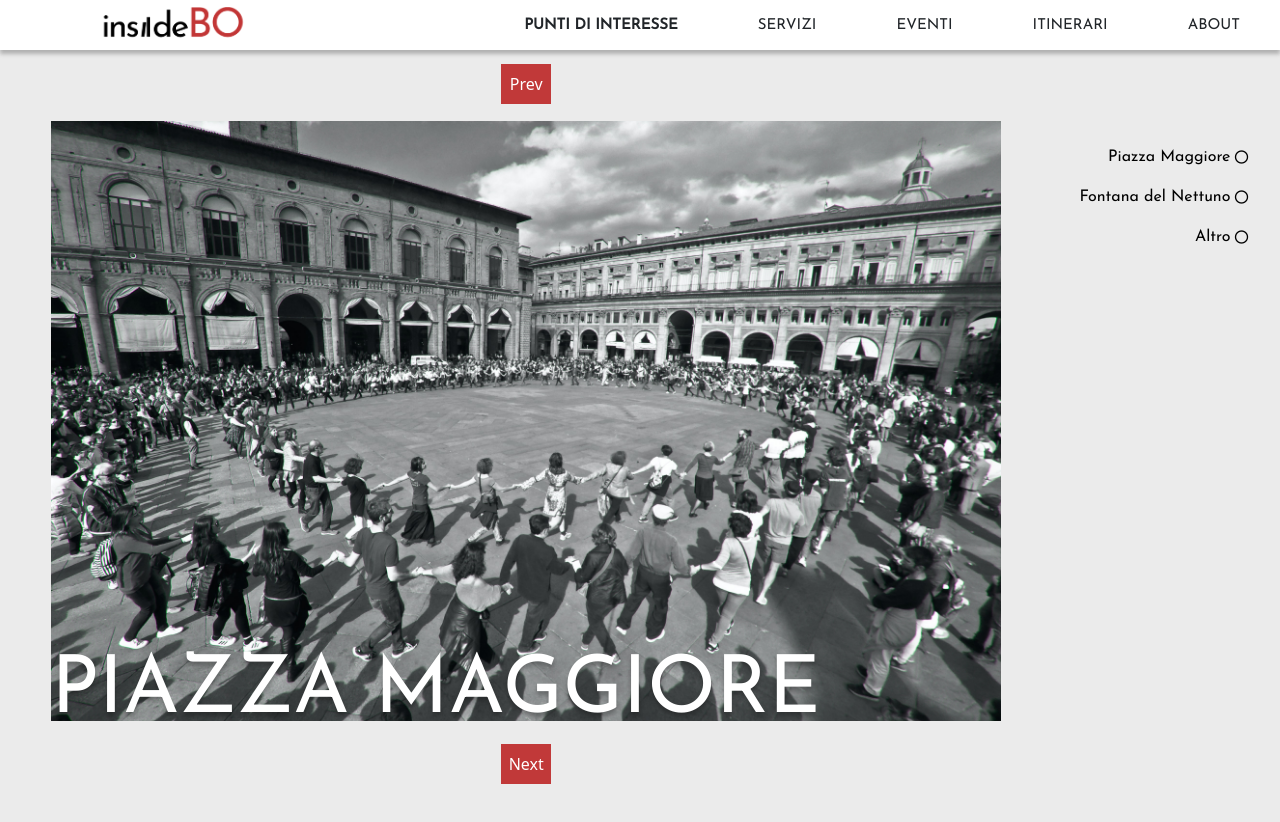
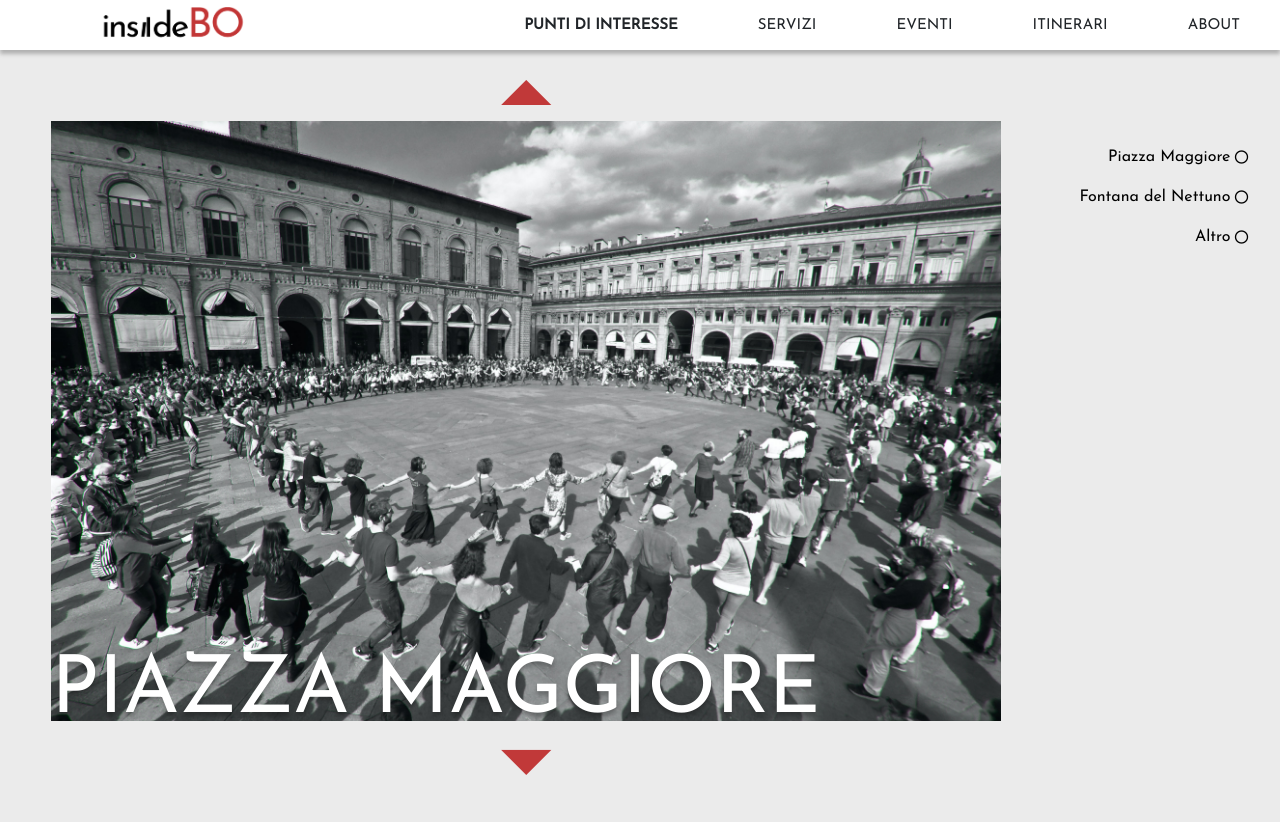
Before and after one commit to antonypascalino/HYPE_PROJECT_2021-22, a Nuxt app: page /App in a window 1280 px wide. Built offline with nearby package versions, Linux system fonts and the light colour scheme.

Commit message:
Styled the buttons arrows

```diff
--- a/components/Carousel.vue
+++ b/components/Carousel.vue
@@ -1,8 +1,14 @@
 <template>
   <div class= "carousel">
     <slot> </slot>
-    <button @click="next" class = "next">Next</button>
-    <button @click="prev" class = "prev">Prev</button>
+    <button @click= "next"
+            class = "btn-next btn-container">
+      <div class = "mdi mdi-menu-down" />
+    </button>
+    <button @click= "prev"
+            class = "btn-prev btn-container">
+      <div class = "mdi mdi-menu-up" />
+    </button>
   </div>
 </template>
 
@@ -24,37 +30,60 @@ export default {
 </script>
 
 <style>
+
   .carousel {
     position: relative;
     width: 950px;
     height: 720px;
     overflow: hidden;
-    /*border: 2px solid black;*/
   }
 
-  button:focus, button:hover {
-    outline: none;
-    cursor: pointer;
-  }
-  .next {
-    bottom: 0;
-    position: absolute;
-    height: 40px;
-    width: 50px;
-    left: calc(50% - 25px);
-    background-color: #C13939;
-    border: none;
-    color: white;
-  }
-  .prev {
-    top: 0;
-    position: absolute;
-    height: 40px;
-    width: 50px;
-    left: calc(50% - 25px);
-    background-color: #C13939;
-    border: none;
-    color: white;
+  .mdi.mdi-menu-down {
+    color: #C13939;
+    font-size: 120px;
+    text-align: center;
+    vertical-align: center;
+    line-height: 20px;
+    margin: auto;
   }
 
+  .mdi.mdi-menu-up {
+    color: #C13939;
+    font-size: 120px;
+    text-align: center;
+    vertical-align: center;
+    line-height: 20px;
+    margin: auto;
+  }
+
+  .btn-prev {
+    top: 0;
+  }
+
+  .btn-next {
+    bottom: 0;
+  }
+
+  .btn-container{
+    position: absolute;
+    height: 50px;
+    width: 80px;
+    left: calc(50% - 40px);
+    display: flex;
+    border: none;
+    background: transparent;
+    align-content: center;
+    justify-content: center;
+    overflow: hidden;
+  }
+
+  .mdi.mdi-menu-down:hover {
+    font-size: 140px;
+  }
+
+  .mdi.mdi-menu-up:hover {
+    font-size: 140px;
+  }
+
+
 </style>
--- a/components/CarouselIndicator.vue
+++ b/components/CarouselIndicator.vue
@@ -35,7 +35,6 @@ export default {
 
   button.carousel-indicator {
     height: 40px;
-
     background-color: transparent;
     color: black;
     font-size: 16px;
```
